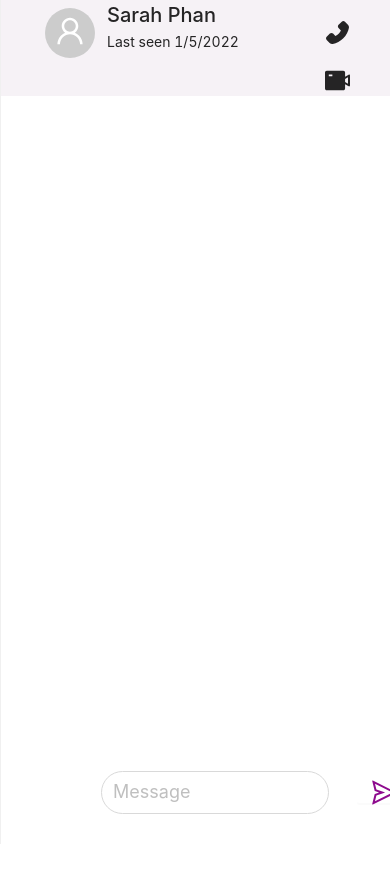
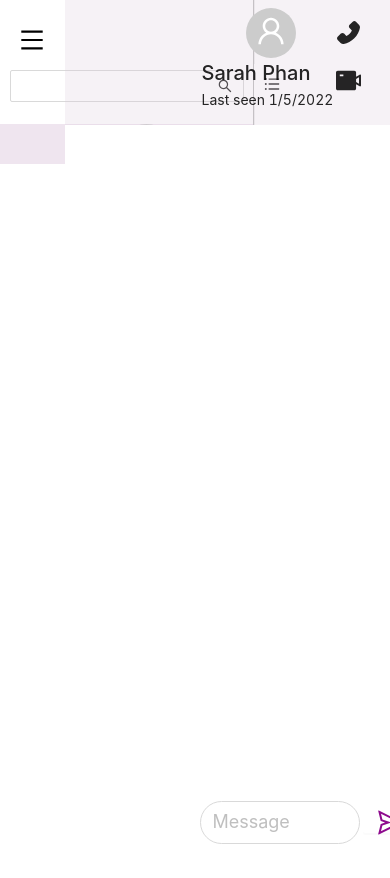
Before and after one commit to Laughing6901/BookSellingWebApp, a React (Create React App) app in the folder Frontend/: page /room/0 in a window 390 px wide. Shown: the top 878 px of the page. Built offline with nearby package versions, Linux system fonts and the light colour scheme; no server answers.

Commit message:
fix UI header sider

```diff
--- a/Frontend/src/ChatRoom/index.js
+++ b/Frontend/src/ChatRoom/index.js
@@ -62,7 +62,8 @@ export default function ChatRoom(props) {
 
   return (
     <div className='chatRoomContent'>
-      <Layout>
+      <Row>
+        <Col span={4}>
           <Sider
             style={{
               height: '100vh',
@@ -70,25 +71,27 @@ export default function ChatRoom(props) {
               borderRight: '1px solid #f0f0f0',
             }}
             theme={theme}
+            breakpoint="md"
             collapsedWidth={0}
-          collapsible
-          collapsed={window.innerWidth < 750 ? trigger : false}
+          // collapsible
+          // collapsed={window.innerWidth < 750 ? trigger : false}
           >
             <div style={{ marginLeft: 10, marginTop: 18, marginBottom: 18, width: 280 }} className="siderHeader">
               <Row>
-              <Col span={5}>
+                <Col span={4}>
                   <Dropdown overlay={menu} trigger={['click']}>
-                  <MenuOutlined style={{ fontSize: 28 }} theme={theme} />
+                    <MenuOutlined style={{ fontSize: 24 }} theme={theme} />
                   </Dropdown>
                 </Col>
                 <Col>
-                <Input suffix={<SearchOutlined />} />
+                  <Input suffix={<SearchOutlined />} style={{width: '90%'}}/>
                 </Col>
               </Row>
             </div>
             {renderListName()}
           </Sider>
-        <Layout className="site-layout">
+        </Col>
+        <Col span={20}>
           <Content>
             <Route
               exact={false}
@@ -96,8 +99,9 @@ export default function ChatRoom(props) {
               component={Message}
             />
           </Content>
-        </Layout>
-      </Layout>
+        </Col>
+      </Row>
+
     </div>
   )
 }
--- a/Frontend/src/ChatRoom/style.css
+++ b/Frontend/src/ChatRoom/style.css
@@ -3,9 +3,14 @@
 }
 
 .chatRoomContent .ant-layout-sider {
-    min-width: 300px !important;
+    /* border-right: 1px solid black !important; */
+    min-width: 250px !important;
     max-width: 320px !important;
-    width: 300px !important;
+    width: 255px !important;
+}
+
+.chatRoomContent .ant-layout-sider-children{
+    border-right: 1px solid rgba(0,0,0,.25);
 }
 
 .chatRoomContent .ant-layout-sider-children:hover {
@@ -45,7 +50,7 @@
 }
 
 .chatRoomContent .siderHeader .ant-input-affix-wrapper {
-    margin-top: 10px;
+    margin-top: 8px;
 }
 
 .chatRoomContent .ant-input-affix-wrapper:not(.ant-input-affix-wrapper-disabled):hover {
@@ -102,11 +107,11 @@ body.dark {
     background-color: rgb(233 217 233) !important;
 }
 
-.chatRoomContent .ant-layout-sider-collapsed{
+/* .chatRoomContent .ant-layout-sider-collapsed{
     min-width: 0 !important;
     max-width: 0 !important;
     width: 0 !important;
-}
-.ant-layout-sider-light .ant-layout-sider-zero-width-trigger{
+} */
+/* .ant-layout-sider-light .ant-layout-sider-zero-width-trigger{
     display: none;
-}
+} */
--- a/Frontend/src/Message/BoxHeader/index.js
+++ b/Frontend/src/Message/BoxHeader/index.js
@@ -25,17 +25,17 @@ export default function BoxHeader() {
         });
     }
 
-    useEffect(() => {
-        const ele = document.getElementById("accountDetailId")
-        if(trigger){
-            ele.classList.add("triggerStyle")
-            ele.classList.remove("untrigger")
-        }
-        if(!trigger){
-            ele.classList.add("untrigger")
-            ele.classList.remove("triggerStyle")
-        }
-    }, [trigger])
+    // useEffect(() => {
+    //     const ele = document.getElementById("accountDetailId")
+    //     if(trigger){
+    //         ele.classList.add("triggerStyle")
+    //         ele.classList.remove("untrigger")
+    //     }
+    //     if(!trigger){
+    //         ele.classList.add("untrigger")
+    //         ele.classList.remove("triggerStyle")
+    //     }
+    // }, [trigger])
 
     return (
         <div className='boxHeader'>
--- a/Frontend/src/Message/index.js
+++ b/Frontend/src/Message/index.js
@@ -17,8 +17,20 @@ export default function Message() {
 
     const [trigger, isTrigger] = useState(true)
     useEffect(() => {
+        console.log({trigger})
         dispatch(changeTrigger(trigger))
-    }, [trigger, dispatch])
+        // const ele = document.getElementsByClassName("ant-input-affix-wrapper")[1]
+        // if(trigger){
+        //     ele.className += ' inputTrigger'
+        // }
+        // if(!trigger){
+        //     for(var i = 0; i < ele.length; i++){
+        //         ele.className += " inputUntrigger"
+        //     }
+        // }
+
+    }, [trigger])
+
 
     const receiveMessage = (values) => {
         console.log(values)
@@ -40,9 +52,9 @@ export default function Message() {
                                 <Input
                                     placeholder="Message"
                                     allowClear
-                                    onClick={() => {
-                                        isTrigger(!trigger)
-                                    }}
+                                    // onClick={() => {
+                                    //     isTrigger(!trigger)
+                                    // }}
                                 />
                             </Form.Item>
                         </Col>
--- a/Frontend/src/Message/style.css
+++ b/Frontend/src/Message/style.css
@@ -12,6 +12,12 @@ body.dark{
 }
 .chatRoomContent .boxHeader{
     background: var(--background);
+}
+.messageList{
+    background-color: var(--background-color);
+}
+.sendMessage{
+    background-color: var(--background-color);
 }
 .messageBox .ant-avatar-circle{
     margin-top: 8px;
@@ -30,7 +36,7 @@ body.dark{
     border-radius: 35px;
     height: 43px;
     margin-left: 23%;
-    margin-bottom: 30px;
+    margin-bottom: 10px;
 }
 .inputMessage .ant-input-affix-wrapper>input.ant-input{
     font-size: 18px;
@@ -49,7 +55,7 @@ body.dark{
 }
 @media screen and (min-width: 1200px){
     .accountDetail{
-        margin-left: 24vw;
+        margin-left: 5vw;
     }
 }
 
@@ -60,9 +66,9 @@ body.dark{
     .ant-btn-default{
         margin-left: 125%;
     }
-    .inputMessage .ant-input-affix-wrapperP{
-        margin-left: 40%;
-        width: 95%;
+    .inputMessage .ant-input-affix-wrapper{
+        margin-left: 33%;
+        width: 100%;
     }
 }
 
@@ -70,13 +76,24 @@ body.dark{
     .accountDetail{
         margin-left: 35vw;
     }
+    .inputMessage .ant-input-affix-wrapper{
+        margin-left: 50%;
+        width: 84%;
+    }
 }
 
-@media screen and (max-width: 750px){
+/* @media screen and (max-width: 750px){
     .untrigger{
         margin-left: 38vw;
     }
     .triggerStyle{
         margin-left: 0;
     }
-}
+    .sendMessage .inputTrigger{
+        margin-left: 0;
+        width: 130%;
+    }
+    .inputUntrigger{
+        margin-left: 50%;
+    }
+} */
```
Lines whose indentation alone changed are shown as unchanged.
